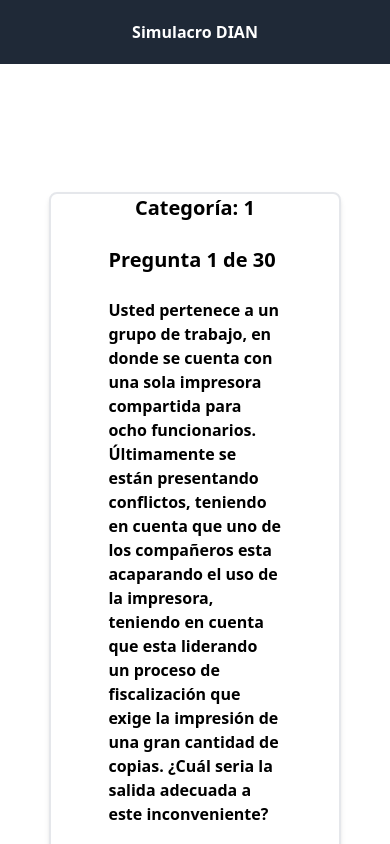
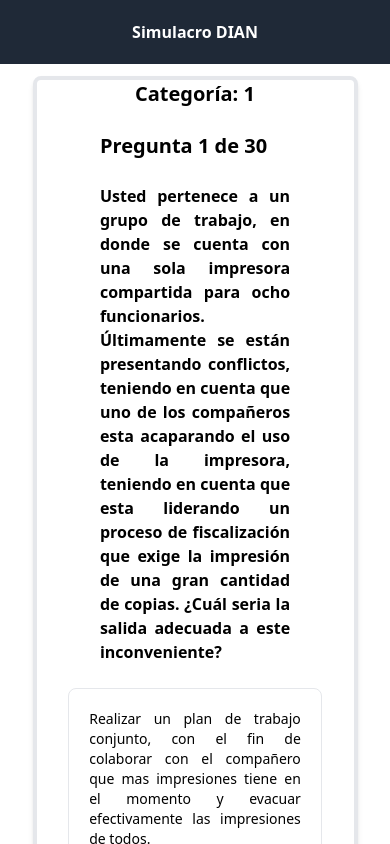
Before and after one commit to jorgeloaiza48/practicasDIAN, a React (Vite) app: page /category/1 in a window 390 px wide. Shown: the top 844 px of the page. Built offline with nearby package versions, Linux system fonts and the light colour scheme.

Commit message:
organizando responsive

```diff
--- a/src/components/CategoryCard.jsx
+++ b/src/components/CategoryCard.jsx
@@ -4,7 +4,7 @@
 export const CategoryCard = ({ category, alt, src, gradientColor }) => {
     return (
         <div>
-            <div className={`flex flex-col jusify-between  bg-slate-500 rounded-2xl overflow-hidden bg-gradient-to-r ${gradientColor} transition-all hover:scale-105  w-96`}>
+            <div className={`m-2 w-64 mx-auto flex flex-col bg-slate-500 rounded-2xl overflow-hidden bg-gradient-to-r ${gradientColor} transition-all hover:scale-105`}>
                 <Link to={`/category/${category}`}  >
 
                     <div className='p-5 flex justify-center items-center'>
--- a/src/components/CategoryList.jsx
+++ b/src/components/CategoryList.jsx
@@ -3,25 +3,27 @@
 import { CategoryCard } from './CategoryCard'
 import { Link } from 'react-router-dom'
 
-const [ag1,ag2,ag3,cgDIAN,ofimatica,basicas_organizacionales] = imgs
+const [ag1, ag2, ag3, cgDIAN, ofimatica, basicas_organizacionales] = imgs
 
 export const CategoryList = () => {
     return (
         <div>
-            <Link to={'/'}>
-                <button type="button" className="absolute top-32 left-80 text-white bg-gradient-to-br from-purple-600 to-blue-500 hover:bg-gradient-to-bl focus:ring-4 focus:outline-none focus:ring-blue-300 dark:focus:ring-blue-800 font-medium rounded-lg text-sm px-5 py-2.5 text-center me-2 mb-2">Inicio</button>
-            </Link>
-            <h1 className='absolute top-32 right-1/2 text-3xl'>Categorías</h1>
-            <div className=' mt-40 grid grid-cols-3 w-2/3 mx-auto gap-y-3'>
-                <CategoryCard category={categories.aspectos_generales1}      src={ag1}       alt={`categoria ${categories.aspectos_generales1}`}      gradientColor={'from-purple-500 to-pink-500'} />
-                <CategoryCard category={categories.aspectos_generales2}      src={ag2}       alt={`categoria ${categories.aspectos_generales2}`}      gradientColor={'from-lime-400   to-teal-700'} />
-                <CategoryCard category={categories.aspectos_generales3}      src={ag3}       alt={`categoria ${categories.aspectos_generales3}`}      gradientColor={'from-lime-400   to-teal-700'} />
-                <CategoryCard category={categories.conceptos_generales_DIAN} src={cgDIAN}    alt={`categoria ${categories.conceptos_generales_DIAN}`} gradientColor={'from-lime-400   to-teal-700'} />
-                <CategoryCard category={categories.ofimatica_sistemas}       src={ofimatica} alt={`categoria ${categories.ofimatica_sistemas}`}       gradientColor={'from-lime-400   to-teal-700'} />
+            <div className='flex justify-center my-4  sm:justify-between sm:w-5/6 sm:mx-auto'>
+
+                <Link to={'/'}>
+                    <button type="button" className="text-white bg-gradient-to-br from-purple-600 to-blue-500 hover:bg-gradient-to-bl focus:ring-4 focus:outline-none focus:ring-blue-300 dark:focus:ring-blue-800 font-medium rounded-lg text-sm px-5 py-2.5 text-center me-2 mb-2 sm:ml-2">Inicio</button>
+                </Link>
+
+                <h1 className='text-3xl'>Categorías</h1>
+                <div className='text-white'>pfdfggfffggg</div> {/* Este div me tocó colocarlo para que el div principal quede con tres elementos y así al darle "justify-between" entonces el botón Incio se va para la izquierda y la palabra Categoría se centra. También hay que darle color blanco al texto para que no aparezca */}
+            </div>
+            <div className='sm:flex sm:flex-wrap sm:justify-around sm:w-5/6 sm:mx-auto'> {/* sm es para 640px */}
+                <CategoryCard category={categories.aspectos_generales1} src={ag1} alt={`categoria ${categories.aspectos_generales1}`} gradientColor={'from-purple-500 to-pink-500'} />
+                <CategoryCard category={categories.aspectos_generales2} src={ag2} alt={`categoria ${categories.aspectos_generales2}`} gradientColor={'from-lime-400   to-teal-700'} />
+                <CategoryCard category={categories.aspectos_generales3} src={ag3} alt={`categoria ${categories.aspectos_generales3}`} gradientColor={'from-lime-400   to-teal-700'} />
+                <CategoryCard category={categories.conceptos_generales_DIAN} src={cgDIAN} alt={`categoria ${categories.conceptos_generales_DIAN}`} gradientColor={'from-lime-400   to-teal-700'} />
+                <CategoryCard category={categories.ofimatica_sistemas} src={ofimatica} alt={`categoria ${categories.ofimatica_sistemas}`} gradientColor={'from-lime-400   to-teal-700'} />
                 <CategoryCard category={categories.basicas_organizacionales} src={basicas_organizacionales} alt={`categoria ${categories.basicas_organizacionales}`} gradientColor={'from-lime-400   to-teal-700'} />
-                {/*<CategoryCard category={categories.historia} src={Historia} alt={`categoria ${categories.historia}`} gradientColor={'from-lime-400   to-teal-700'} />
-                <CategoryCard category={categories.historia} src={Historia} alt={`categoria ${categories.historia}`} gradientColor={'from-lime-400   to-teal-700'} />
-                <CategoryCard category={categories.historia} src={Historia} alt={`categoria ${categories.historia}`} gradientColor={'from-lime-400   to-teal-700'} /> */}
             </div>
         </div>
     )
--- a/src/components/Question.jsx
+++ b/src/components/Question.jsx
@@ -35,7 +35,7 @@
     if (indexQuestion === 0) { disableBotonFirstQuestion = true }
 
     return (
-        <div className=" border-2 flex flex-col shadow-md shadow-salet-300  rounded-lg w-3/4">
+        <div className="border-4 flex flex-col shadow-md shadow-salet-300 rounded-lg w-5/6 top-2">
             <span className='text-xl font-bold text-center mb-6'>
                 Categoría: {categoria}
             </span>
@@ -45,7 +45,7 @@
                     Pregunta {indexQuestion + 1} de {preguntas.length}
                 </span>
             </div>
-            <div className='flex mx-auto justify-center w-3/5'>
+            <div className='flex mx-auto w-3/5 text-justify'>
                 <h1 className='font-bold pb-6'>{preguntasIndex.question}</h1>
             </div>
             {/* Las respuestas aquí */}
@@ -55,7 +55,7 @@
                         index === selectAnswerIndex ? answer === preguntasIndex.correct_answer ? 'bg-green-500' : 'bg-red-500' : ''}`}
                         key={answer}
                         onClick={() => checkAnswer(index)}>
-                        <p className='font-medium text-center text-sm'>{answer}</p>
+                        <p className='font-medium text-center text-sm text-justify'>{answer}</p>
                     </button>
 
                 ))}
--- a/src/page/CategoryPage.jsx
+++ b/src/page/CategoryPage.jsx
@@ -18,7 +18,7 @@
   else { preguntas = basicasorganizacionales }
 
   return (
-    <div className='flex flex-col items-center justify-center gap-10 mt-32' style={{ height: 'calc(100vh-5rem)' }}>
+    <div className='flex flex-col items-center justify-center gap-10 my-3' style={{ height: 'calc(100vh-5rem)' }}>
       <Question preguntasIndex={preguntas[indexQuestion]}
         setIndexQuestion={setIndexQuestion}
         indexQuestion={indexQuestion}
--- a/src/page/HomePage.jsx
+++ b/src/page/HomePage.jsx
@@ -12,10 +12,10 @@
 
       <div className='flex flex-col mx-auto'>
 
-        <Link to={'/materialApoyo'} className={`w-80 mx-auto flex flex-col jusify-between basis-1/4 bg-slate-500 rounded-2xl overflow-hidden
+        <Link to={'/materialApoyo'} className={`py-1 w-80 mx-auto flex flex-col jusify-between basis-1/4 bg-slate-500 rounded-2xl overflow-hidden
                       bg-gradient-to-r from-purple-500 to-pink-500 transition-all hover:scale-105 `} >
 
-          <div className='p-5 flex justify-center items-center h-48'>
+          <div className='flex justify-center items-center h-48'>
             <img src={materialestudio} alt="material-Estudio" className='w-auto' />
           </div>
 
```
